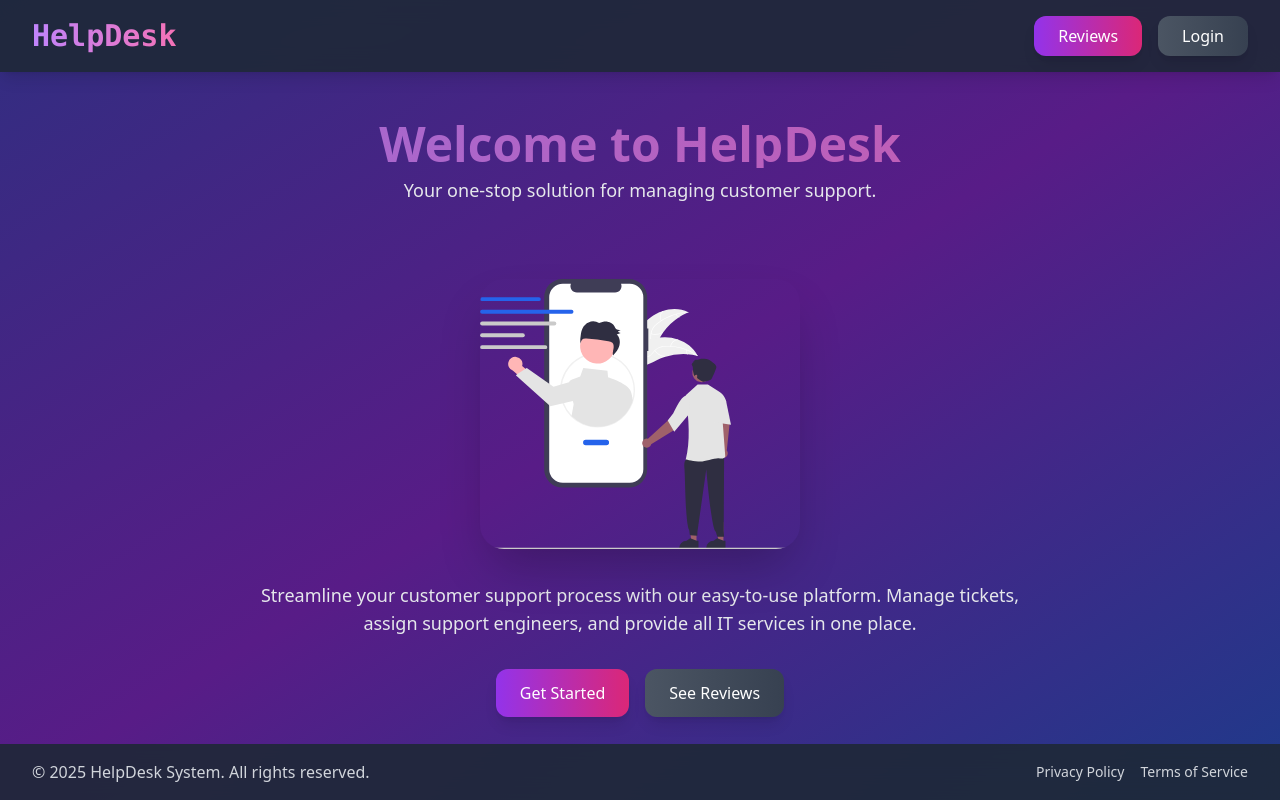
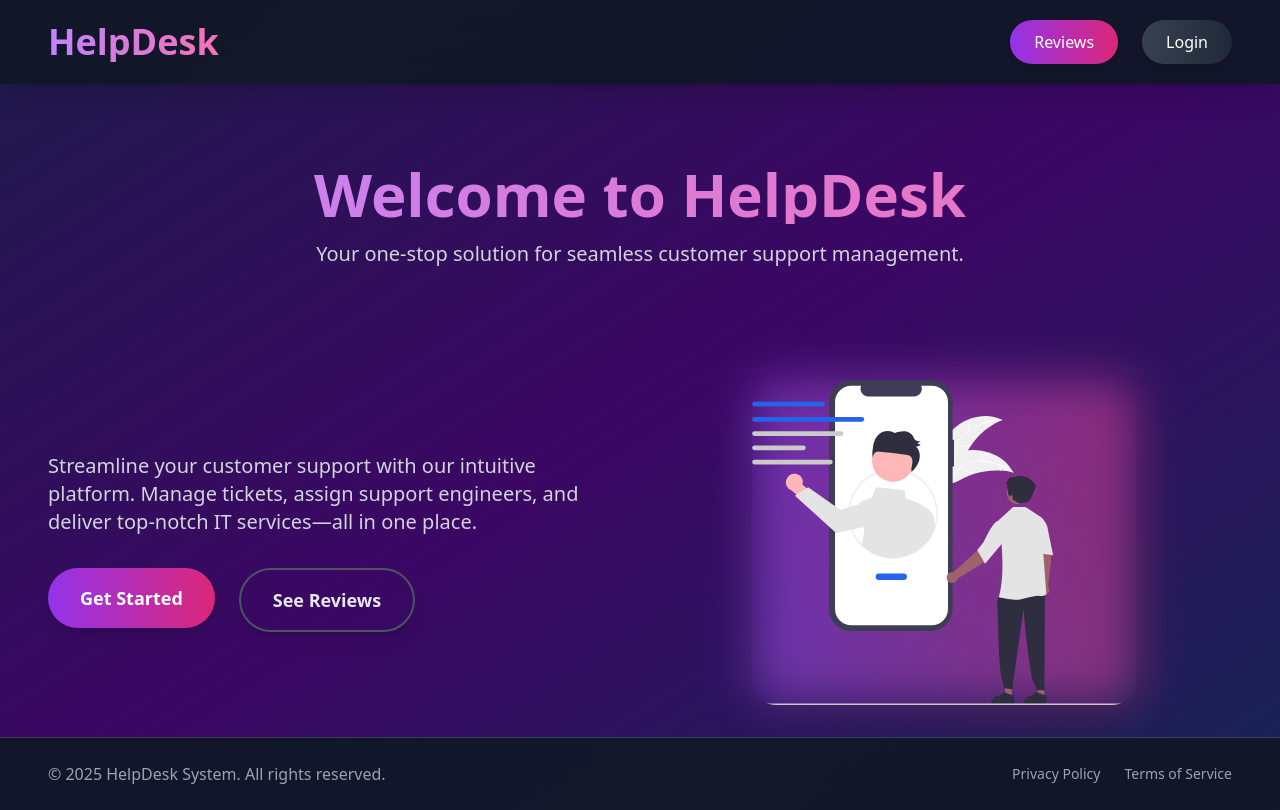
Before and after one commit to rakhithad/HelpSystem, a React (Create React App) app in the folder client/: page /home in a window 1280 px wide. Built offline with nearby package versions, Linux system fonts and the light colour scheme.

Commit message:
homepage updated

```diff
--- a/client/src/components/HomePage.js
+++ b/client/src/components/HomePage.js
@@ -7,16 +7,16 @@ const HomePage = () => {
     const [isMenuOpen, setIsMenuOpen] = useState(false);
 
     return (
-        <div className="min-h-screen bg-gradient-to-br from-indigo-900 via-purple-900 to-blue-900 flex flex-col">
+        <div className="min-h-screen bg-gradient-to-br from-indigo-950 via-purple-950 to-blue-950 text-gray-100 flex flex-col font-sans">
             {/* Navbar */}
-            <nav className="bg-gray-800 bg-opacity-90 backdrop-blur-md px-4 sm:px-6 lg:px-8 py-4 flex justify-between items-center shadow-lg sticky top-0 z-50">
-                <div className="text-2xl sm:text-3xl font-extrabold text-transparent bg-clip-text bg-gradient-to-r from-purple-400 to-pink-400 font-mono">
+            <nav className="bg-gray-900/95 backdrop-blur-lg px-4 sm:px-8 lg:px-12 py-5 flex justify-between items-center shadow-xl sticky top-0 z-50">
+                <div className="text-3xl sm:text-4xl font-bold text-transparent bg-clip-text bg-gradient-to-r from-purple-400 to-pink-400 hover:from-purple-500 hover:to-pink-500 transition-all duration-300 cursor-pointer">
                     HelpDesk
                 </div>
-                <div className="hidden sm:flex items-center space-x-4">
+                <div className="hidden sm:flex items-center space-x-6">
                     <Link to="/view-reviews">
                         <button
-                            className="px-6 py-2 bg-gradient-to-r from-purple-600 to-pink-600 text-white rounded-xl shadow-lg hover:from-purple-700 hover:to-pink-700 transition-all duration-300 text-base"
+                            className="px-6 py-2.5 bg-gradient-to-r from-purple-600 to-pink-600 text-white rounded-full shadow-md hover:from-purple-700 hover:to-pink-700 hover:scale-105 transition-all duration-300 text-base font-medium focus:outline-none focus:ring-2 focus:ring-purple-400 focus:ring-offset-2"
                             aria-label="View customer reviews"
                         >
                             Reviews
@@ -24,7 +24,7 @@ const HomePage = () => {
                     </Link>
                     <Link to="/login">
                         <button
-                            className="px-6 py-2 bg-gradient-to-r from-gray-600 to-gray-700 text-white rounded-xl shadow-lg hover:from-gray-700 hover:to-gray-800 transition-all duration-300 text-base"
+                            className="px-6 py-2.5 bg-gradient-to-r from-gray-700 to-gray-800 text-white rounded-full shadow-md hover:from-gray-800 hover:to-gray-900 hover:scale-105 transition-all duration-300 text-base font-medium focus:outline-none focus:ring-2 focus:ring-purple-400 focus:ring-offset-2"
                             aria-label="Log in to HelpDesk"
                         >
                             Login
@@ -32,20 +32,23 @@ const HomePage = () => {
                     </Link>
                 </div>
                 <button
-                    className="sm:hidden text-gray-200 hover:text-purple-400 transition-colors"
+                    className="sm:hidden text-gray-200 hover:text-purple-400 transition-colors duration-200"
                     onClick={() => setIsMenuOpen(!isMenuOpen)}
                     aria-label={isMenuOpen ? 'Close menu' : 'Open menu'}
                 >
-                    {isMenuOpen ? <FaTimes className="w-6 h-6" /> : <FaBars className="w-6 h-6" />}
+                    {isMenuOpen ? <FaTimes className="w-7 h-7" /> : <FaBars className="w-7 h-7" />}
                 </button>
             </nav>
 
             {/* Mobile Menu */}
-            {isMenuOpen && (
-                <div className="sm:hidden bg-gray-800 bg-opacity-95 backdrop-blur-md px-4 py-4 flex flex-col space-y-4 z-40">
+            <div
+                className={`sm:hidden bg-gray-900/95 backdrop-blur-lg px-6 py-6 flex flex-col space-y-4 z-40 transition-all duration-300 ease-in-out ${
+                    isMenuOpen ? 'translate-y-0 opacity-100' : '-translate-y-full opacity-0'
+                }`}
+            >
                 <Link to="/view-reviews" onClick={() => setIsMenuOpen(false)}>
                     <button
-                            className="w-full px-6 py-2 bg-gradient-to-r from-purple-600 to-pink-600 text-white rounded-xl shadow-lg hover:from-purple-700 hover:to-pink-700 transition-all duration-300 text-base"
+                        className="w-full px-6 py-3 bg-gradient-to-r from-purple-600 to-pink-600 text-white rounded-full shadow-md hover:from-purple-700 hover:to-pink-700 hover:scale-105 transition-all duration-300 text-base font-medium focus:outline-none focus:ring-2 focus:ring-purple-400 focus:ring-offset-2"
                         aria-label="View customer reviews"
                     >
                         Reviews
@@ -53,45 +56,36 @@ const HomePage = () => {
                 </Link>
                 <Link to="/login" onClick={() => setIsMenuOpen(false)}>
                     <button
-                            className="w-full px-6 py-2 bg-gradient-to-r from-gray-600 to-gray-700 text-white rounded-xl shadow-lg hover:from-gray-700 hover:to-gray-800 transition-all duration-300 text-base"
+                        className="w-full px-6 py-3 bg-gradient-to-r from-gray-700 to-gray-800 text-white rounded-full shadow-md hover:from-gray-800 hover:to-gray-900 hover:scale-105 transition-all duration-300 text-base font-medium focus:outline-none focus:ring-2 focus:ring-purple-400 focus:ring-offset-2"
                         aria-label="Log in to HelpDesk"
                     >
                         Login
                     </button>
                 </Link>
             </div>
-            )}
 
             {/* Content Wrapper */}
             <div className="flex-1 flex flex-col">
-                {/* Header Section */}
-                <header className="py-8 sm:py-12 flex flex-col justify-center text-center px-4 sm:px-6 lg:px-8">
-                    <h1 className="text-3xl sm:text-4xl md:text-5xl font-extrabold text-transparent bg-clip-text bg-gradient-to-r from-purple-400 to-pink-400 animate-pulse mb-2">
+                {/* Hero Section */}
+                <header className="py-12 sm:py-16 lg:py-20 flex flex-col justify-center text-center px-4 sm:px-8 lg:px-12">
+                    <h1 className="text-4xl sm:text-5xl md:text-6xl font-extrabold text-transparent bg-clip-text bg-gradient-to-r from-purple-400 to-pink-400 animate-fade-in mb-4">
                         Welcome to HelpDesk
                     </h1>
-                    <p className="text-gray-200 text-sm sm:text-base md:text-lg font-light max-w-3xl mx-auto">
-                        Your one-stop solution for managing customer support.
+                    <p className="text-gray-300 text-base sm:text-lg md:text-xl font-light max-w-4xl mx-auto leading-relaxed">
+                        Your one-stop solution for seamless customer support management.
                     </p>
                 </header>
 
                 {/* Main Content */}
-                <main className="flex-1 flex flex-col items-center justify-center px-4 sm:px-6 lg:px-8">
-                    <div className="relative w-48 sm:w-64 md:w-80 mb-8">
-                        <div className=""></div>
-                        <img
-                            src={Home}
-                            alt="HelpDesk illustration"
-                            className="relative w-full h-full object-contain rounded-3xl shadow-2xl transform hover:scale-105 transition-transform duration-300"
-                            loading="lazy"
-                        />
-                    </div>
-                    <p className="text-gray-200 text-sm sm:text-base md:text-lg max-w-3xl mb-8 text-center">
-                        Streamline your customer support process with our easy-to-use platform. Manage tickets, assign support engineers, and provide all IT services in one place.
+                <main className="flex-1 flex flex-col lg:flex-row items-center justify-center px-4 sm:px-8 lg:px-12 py-8 gap-8">
+                    <div className="lg:w-1/2 flex flex-col items-center lg:items-start text-center lg:text-left">
+                        <p className="text-gray-300 text-base sm:text-lg md:text-xl max-w-2xl mb-8 leading-relaxed">
+                            Streamline your customer support with our intuitive platform. Manage tickets, assign support engineers, and deliver top-notch IT services—all in one place.
                         </p>
-                    <div className="flex flex-col sm:flex-row space-y-4 sm:space-y-0 sm:space-x-4">
+                        <div className="flex flex-col sm:flex-row space-y-4 sm:space-y-0 sm:space-x-6">
                             <Link to="/login">
                                 <button
-                                className="px-6 py-3 bg-gradient-to-r from-purple-600 to-pink-600 text-white rounded-xl shadow-lg hover:from-purple-700 hover:to-pink-700 transition-all duration-300 text-base"
+                                    className="px-8 py-4 bg-gradient-to-r from-purple-600 to-pink-600 text-white rounded-full shadow-lg hover:from-purple-700 hover:to-pink-700 hover:scale-105 transition-all duration-300 text-lg font-semibold focus:outline-none focus:ring-2 focus:ring-purple-400 focus:ring-offset-2"
                                     aria-label="Get started with HelpDesk"
                                 >
                                     Get Started
@@ -99,25 +93,37 @@ const HomePage = () => {
                             </Link>
                             <Link to="/view-reviews">
                                 <button
-                                className="px-6 py-3 bg-gradient-to-r from-gray-600 to-gray-700 text-white rounded-xl shadow-lg hover:from-gray-700 hover:to-gray-800 transition-all duration-300 text-base"
+                                    className="px-8 py-4 bg-transparent border-2 border-gray-600 text-gray-200 rounded-full shadow-lg hover:bg-gray-700 hover:text-white hover:scale-105 transition-all duration-300 text-lg font-semibold focus:outline-none focus:ring-2 focus:ring-purple-400 focus:ring-offset-2"
                                     aria-label="View customer reviews"
                                 >
                                     See Reviews
                                 </button>
                             </Link>
                         </div>
+                    </div>
+                    <div className="lg:w-1/2 flex justify-center">
+                        <div className="relative w-64 sm:w-80 md:w-96 group">
+                            <div className="absolute inset-0 bg-gradient-to-r from-purple-500 to-pink-500 rounded-3xl blur-xl opacity-50 group-hover:opacity-75 transition-opacity duration-300"></div>
+                            <img
+                                src={Home}
+                                alt="HelpDesk illustration"
+                                className="relative w-full h-full object-contain rounded-3xl shadow-2xl transform group-hover:scale-105 transition-transform duration-300"
+                                loading="lazy"
+                            />
+                        </div>
+                    </div>
                 </main>
 
                 {/* Footer */}
-                <footer className="bg-gray-800 bg-opacity-90 backdrop-blur-md py-4 flex flex-col sm:flex-row items-center justify-between px-4 sm:px-6 lg:px-8">
-                    <p className="text-gray-300 text-sm sm:text-base">
+                <footer className="bg-gray-900/95 backdrop-blur-lg py-6 flex flex-col sm:flex-row items-center justify-between px-4 sm:px-8 lg:px-12 border-t border-gray-700">
+                    <p className="text-gray-400 text-sm sm:text-base">
                         © 2025 HelpDesk System. All rights reserved.
                     </p>
-                    <div className="flex space-x-4 mt-2 sm:mt-0">
-                        <Link to="/privacy-policy" className="text-gray-300 text-sm hover:text-purple-400 transition-colors">
+                    <div className="flex space-x-6 mt-4 sm:mt-0">
+                        <Link to="/privacy-policy" className="text-gray-400 text-sm hover:text-purple-400 transition-colors duration-200 focus:outline-none focus:ring-2 focus:ring-purple-400">
                             Privacy Policy
                         </Link>
-                        <Link to="/terms" className="text-gray-300 text-sm hover:text-purple-400 transition-colors">
+                        <Link to="/terms" className="text-gray-400 text-sm hover:text-purple-400 transition-colors duration-200 focus:outline-none focus:ring-2 focus:ring-purple-400">
                             Terms of Service
                         </Link>
                     </div>
```
Lines whose indentation alone changed are shown as unchanged.
